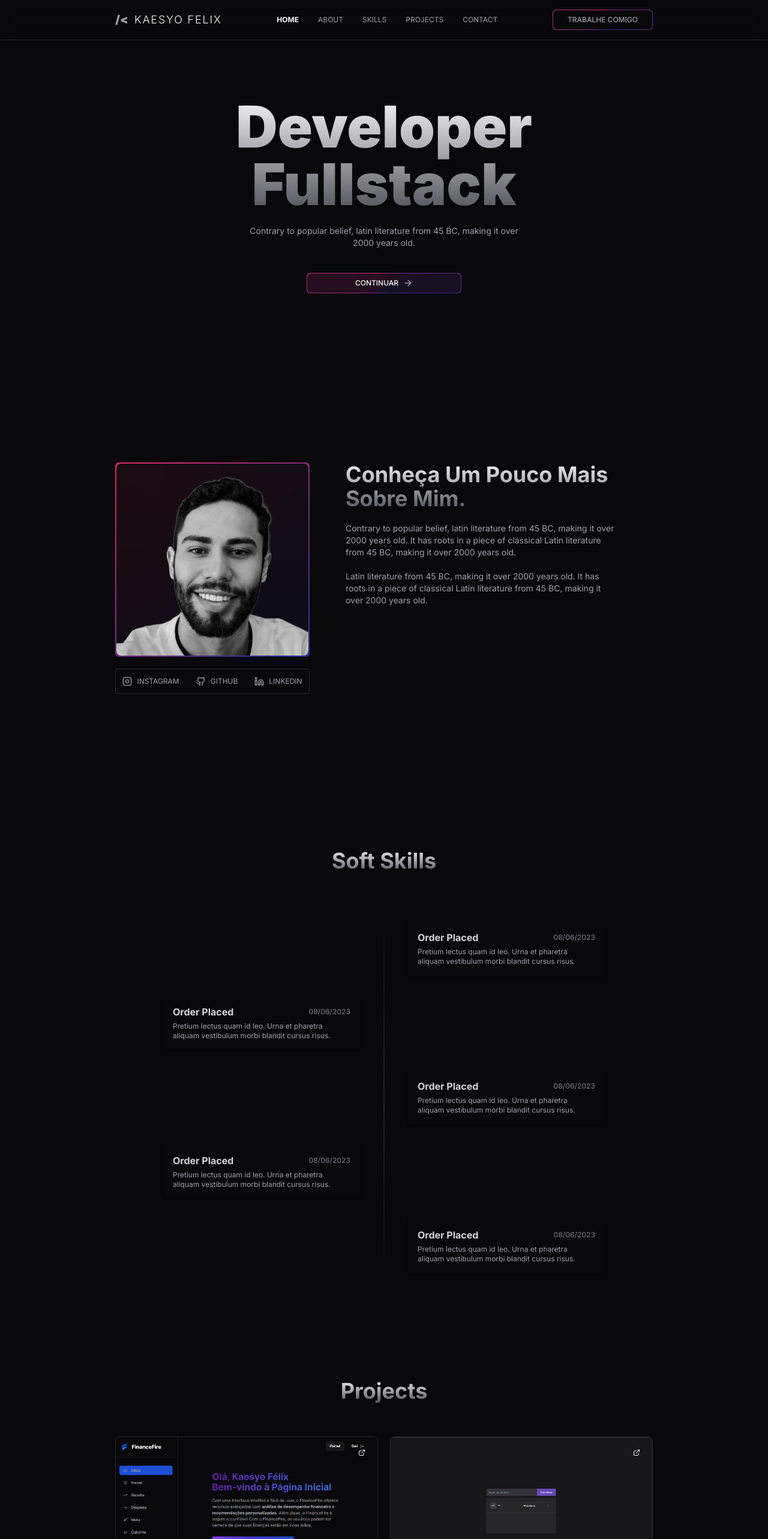
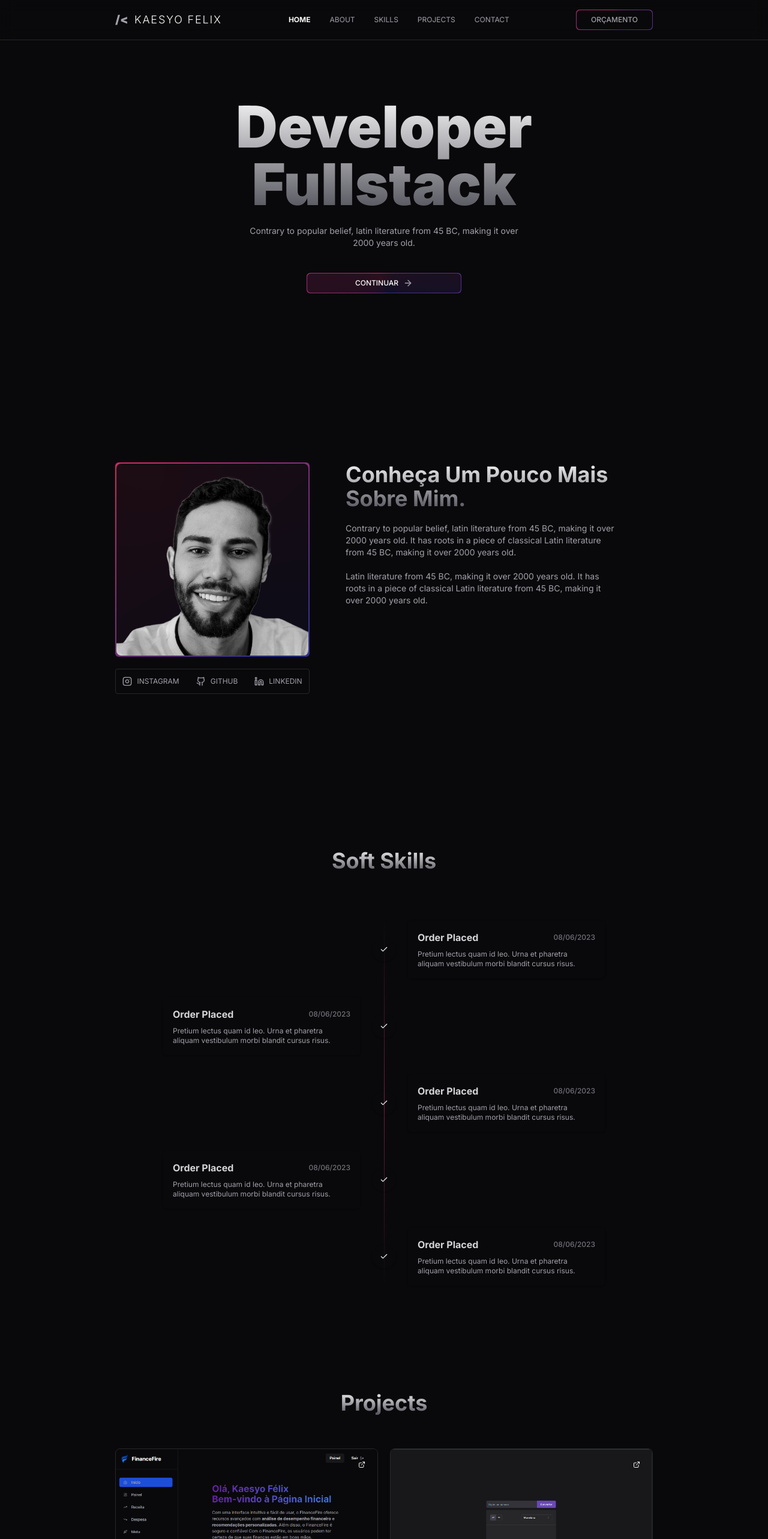
Before and after one commit to KARAUJO1003/portifolio.web.1.4.0, a Next.js app in the folder portifolio/: page / in a window 1280 px wide. Shown: the top 2566 px of the page at 60% size. Built offline with nearby package versions, Linux system fonts and the light colour scheme.

Commit message:
sessào skills responsiva

```diff
--- a/portifolio/src/app/_components/global/header.tsx
+++ b/portifolio/src/app/_components/global/header.tsx
@@ -11,7 +11,7 @@ export const Header = ({ className }: ComponentPropsDefault) => {
       <div
         className={cn(
           [
-            'flex items-center justify-between mx-auto py-4  gap-8 min-w-[896px] max-[1240px]:px-20 max-[1240px]:mx-0 max-lg:min-w-full max-sm:px-8',
+            'flex items-center justify-between mx-auto py-4  gap-8 min-w-[896px] max-[1240px]:px-20 max-[1240px]:mx-0 max-[1240px]:w-full max-lg:min-w-full max-sm:px-8',
           ],
           className,
         )}
@@ -19,7 +19,7 @@ export const Header = ({ className }: ComponentPropsDefault) => {
         <Logo className="size-5" />
         <NavMenu className="max-lg:hidden" />
         <ButtonBorderGradient>
-          <Link href={'/#contacts-section'}>trabalhe comigo</Link>
+          <Link href={'/#contacts-section'}>orçamento</Link>
         </ButtonBorderGradient>
       </div>
     </header>
--- a/portifolio/src/app/_components/global/timeline-soft-skills/timeline-card.tsx
+++ b/portifolio/src/app/_components/global/timeline-soft-skills/timeline-card.tsx
@@ -1,3 +1,4 @@
+import { Check } from 'lucide-react'
 import { HTMLAttributes } from 'react'
 
 export const TimelineCard = ({ ...props }: HTMLAttributes<HTMLDivElement>) => {
@@ -6,12 +7,12 @@ export const TimelineCard = ({ ...props }: HTMLAttributes<HTMLDivElement>) => {
       className="relative flex items-center justify-between md:justify-normal lg:odd:flex-row-reverse group is-active "
       {...props}
     >
-      {/* <div className="flex items-center justify-center w-10 h-10 rounded-full   text-zinc-500 group-[.is-active]:text-emerald-50 shadow shrink-0 md:order-1 md:group-odd:-translate-x-1/2 md:group-even:translate-x-1/2">
+      <div className="flex items-center justify-center w-10 h-10 rounded-full   text-zinc-500 group-[.is-active]:text-emerald-50 shadow shrink-0 md:order-1 md:group-odd:-translate-x-1/2 md:group-even:translate-x-1/2">
         <Check size={14} />
-      </div> */}
+      </div>
 
-      <div className="w-[calc(100%-4rem)] md:w-[calc(50%-2.5rem)]  p-4 rounded  shadow">
-        <div className="flex items-center justify-between space-x-2 mb-1">
+      <div className="w-[calc(100%-4rem)] md:w-[calc(50%-2.5rem)]  p-4 rounded space-y-2 shadow">
+        <div className="flex items-center justify-between  space-x-2 mb-1">
           <div className="font-bold text-zinc-300">Order Placed</div>
           <time className="font-caveat font-medium text-zinc-500 text-xs">
             08/06/2023
--- a/portifolio/src/app/_components/global/timeline-soft-skills/timeline-container.tsx
+++ b/portifolio/src/app/_components/global/timeline-soft-skills/timeline-container.tsx
@@ -4,15 +4,23 @@ import { TimelineCard } from './timeline-card'
 export const TimelineContainer = () => {
   return (
     <article
-      className="w-full p-20 pattern-boxes pattern-blue-500 pattern-bg-white
+      className="w-full p-20 max-sm:px-4 pattern-boxes pattern-blue-500 pattern-bg-white
     pattern-size-6 pattern-opacity-20 max-[1240px]:flex max-[1240px]:flex-col max-[1240px]:justify-center max-[1240px]:items-center"
     >
-      <div className="space-y-8 relative before:absolute before:inset-0 before:ml-5 before:-translate-x-px md:before:mx-auto md:before:translate-x-0 before:h-full before:w-0.5 before:bg-gradient-to-b before:from-transparent before:via-muted before:to-transparent ">
-        <TimelineCard />
-        <TimelineCard />
-        <TimelineCard />
-        <TimelineCard />
-        <TimelineCard />
+      {/* <div className="min-lg:hidden space-y-8 relative before:absolute before:inset-0 before:ml-5 before:-translate-x-px md:before:mx-auto md:before:translate-x-0 before:h-full before:w-0.5 before:bg-gradient-to-b before:from-transparent before:via-muted before:to-transparent " />
+      <TimelineCard />
+      <TimelineCard />
+      <TimelineCard />
+      <TimelineCard />
+      <TimelineCard /> */}
+      <div>
+        <div className=" space-y-8 relative before:absolute before:inset-0 before:ml-5 before:-translate-x-px md:before:mx-auto md:before:translate-x-0 before:h-full before:w-[1px] before:bg-gradient-to-b before:from-transparent before:via-pink-900 before:to-transparent before:max-lg:bg-transparent">
+          <TimelineCard />
+          <TimelineCard />
+          <TimelineCard />
+          <TimelineCard />
+          <TimelineCard />
+        </div>
       </div>
     </article>
   )
--- a/portifolio/src/app/layout.tsx
+++ b/portifolio/src/app/layout.tsx
@@ -31,7 +31,7 @@ export default function RootLayout({
           <Header />
           <main>{children}</main>
           <Footer />
-          <div className="hidden fixed items-center justify-center w-full bottom-0 left-0 right-0 backdrop-blur-lg border-t  max-sm:block py-5">
+          <div className="hidden fixed items-center justify-center w-full bottom-0 left-0 right-0 backdrop-blur-lg border-t  max-lg:block py-5">
             <NavMenu className="flex items-center justify-between w-full px-3 gap-0 max-w-[440px] mx-auto" />
           </div>
         </ThemeProvider>
--- a/portifolio/src/app/pages/[id]/page.tsx
+++ b/portifolio/src/app/pages/[id]/page.tsx
@@ -23,10 +23,10 @@ export default function Page({ params }: { params: { id: string } }) {
   }
 
   return (
-    <main className="max-w-4xl min-h-screen mx-auto pb-20">
+    <main className="max-w-4xl min-h-screen mx-auto pb-20 max-lg:w-full">
       <CarrousselProjects id={id} />
 
-      <div className="grid grid-cols-5 gap-14">
+      <div className="grid grid-cols-5 gap-14 max-lg:grid-cols-1">
         <div className="col-span-4 space-y-4">
           <TitleTypography className="text-2xl">
             {project.title}
@@ -60,7 +60,8 @@ export default function Page({ params }: { params: { id: string } }) {
           </Accordion>
         </div>
 
-        <div className="col-span-1 flex flex-col gap-8">
+        <div className="col-span-1">
+          <div className="flex flex-col gap-8">
             <div>
               <strong>Tecnologias</strong>
               <div className="flex flex-wrap gap-2 mt-4">
@@ -111,6 +112,7 @@ export default function Page({ params }: { params: { id: string } }) {
             </div>
           </div>
         </div>
+      </div>
     </main>
   )
 }
--- a/portifolio/src/app/pages/_components/carroussel-projects.tsx
+++ b/portifolio/src/app/pages/_components/carroussel-projects.tsx
@@ -23,7 +23,7 @@ export const CarrousselProjects = ({ id }: CarrousselProjectsProps) => {
         {project?.images.map((img) => (
           <CarouselItem
             key={img.src}
-            className="h-full aspect-video flex items-center justify-center"
+            className="w-full aspect-video flex items-center justify-center"
           >
             <Image
               src={img.src}
```
Lines whose indentation alone changed are shown as unchanged.
